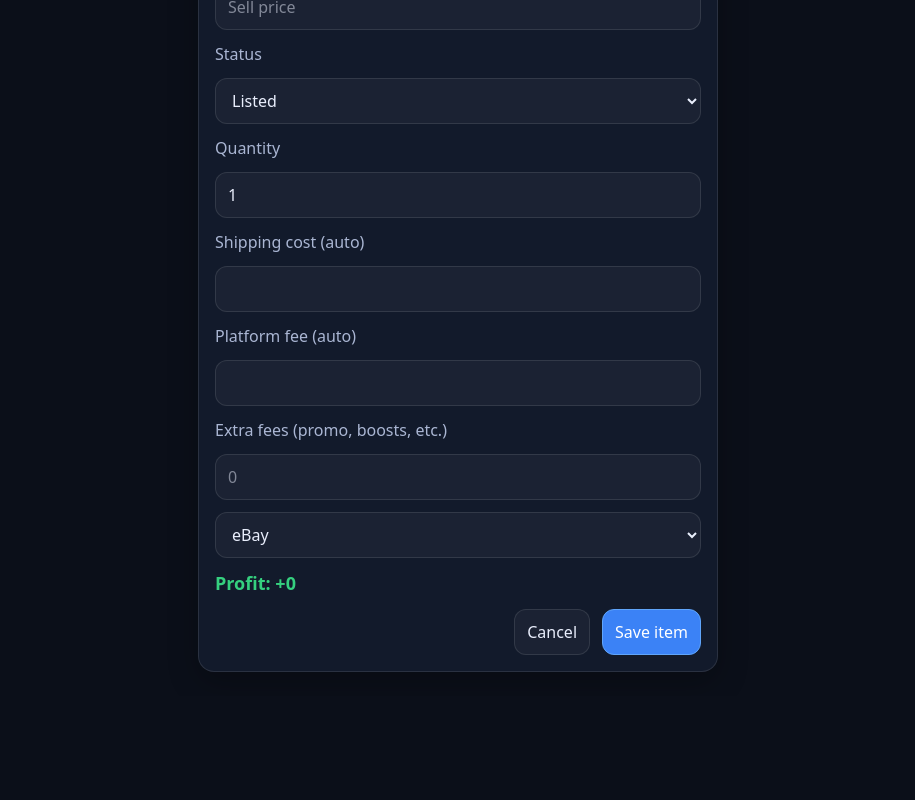
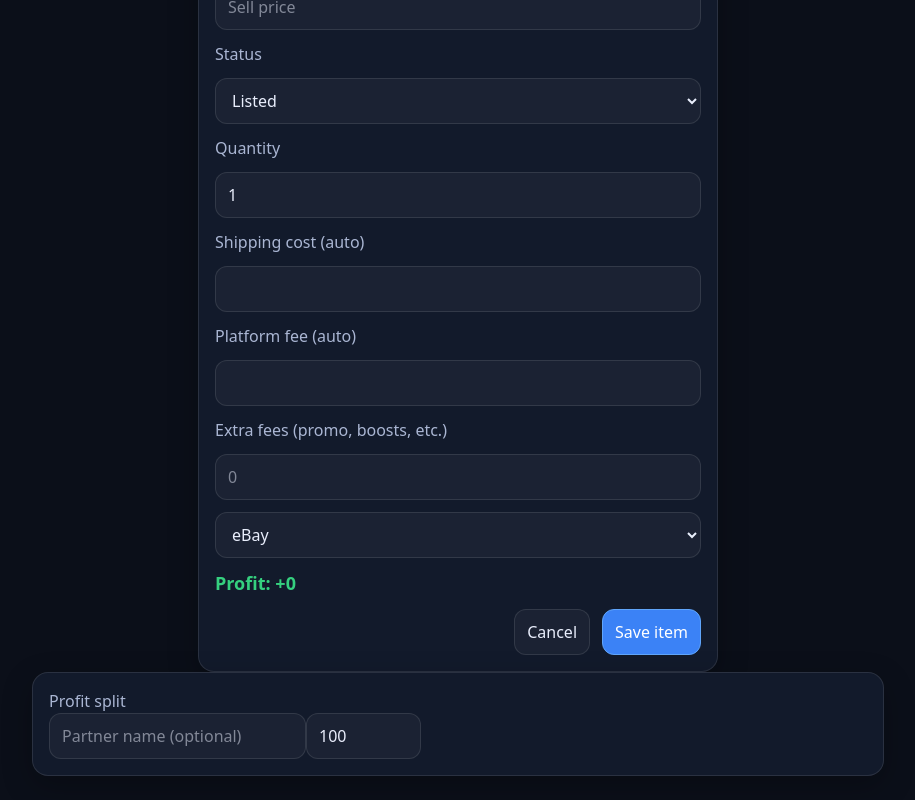
Before and after one commit to Theantplayss/Prft, a Next.js app: page /items/new in a window 1280 px wide. Shown: the part 231-1031 px from the top of the page, without its empty margins (182-1097 px from the left). Before the commit the page ends 927 px from the top, so only its background shows below. Built offline with nearby package versions, Linux system fonts and the light colour scheme; no server answers; sample sign-in values are in the browser's storage.

Commit message:
Add per-item profit split and your cut

```diff
--- a/app/items/[id]/edit/page.tsx
+++ b/app/items/[id]/edit/page.tsx
@@ -20,6 +20,8 @@ export default function EditItemPage() {
   const [shippingCost, setShippingCost] = useState("");
   const [platformFee, setPlatformFee] = useState("");
   const [extraFees, setExtraFees] = useState("");
+  const [partnerName, setPartnerName] = useState("");
+  const [yourSplitPct, setYourSplitPct] = useState(100);
   const [platform, setPlatform] = useState("ebay");
   const [status, setStatus] = useState<"listed" | "sold">("listed");
 
@@ -63,6 +65,9 @@ export default function EditItemPage() {
         setExtraFees(String(data.extraFees ?? 0));
         setPlatform(data.platform ?? "ebay");
         setStatus((data.status ?? "listed") as any); // ✅ NEW (default for old items)
+        setPartnerName(data.partnerName || "");
+        setYourSplitPct(data.yourSplitPct ?? 100);
+
 
         setLoaded(true);
       } catch (e: any) {
@@ -103,6 +108,8 @@ export default function EditItemPage() {
         platform,
         status, // ✅ NEW
         profit,
+        partnerName: partnerName || "",
+        yourSplitPct: yourSplitPct || 100,
         updatedAt: serverTimestamp(),
       });
 
@@ -163,6 +170,25 @@ export default function EditItemPage() {
             <label className="muted">Extra fees (promo, boosts, etc.)</label>
             <input inputMode="decimal" value={extraFees} onChange={(e) => setExtraFees(e.target.value)} />
           </div>
+          <div className="card">
+  <div className="muted">Profit split</div>
+
+  <input
+    placeholder="Partner name (optional)"
+    value={partnerName}
+    onChange={(e) => setPartnerName(e.target.value)}
+  />
+
+  <input
+    type="number"
+    min={0}
+    max={100}
+    placeholder="Your % (default 100)"
+    value={yourSplitPct}
+    onChange={(e) => setYourSplitPct(Number(e.target.value))}
+  />
+</div>
+
 
           <select value={platform} onChange={(e) => setPlatform(e.target.value)}>
             <option value="ebay">eBay</option>
@@ -189,6 +215,24 @@ export default function EditItemPage() {
           {err && <div className="muted">{err}</div>}
         </form>
       </div>
+      <div className="card">
+  <div className="muted">Profit split</div>
+
+  <input
+    placeholder="Partner name (optional)"
+    value={partnerName}
+    onChange={(e) => setPartnerName(e.target.value)}
+  />
+
+  <input
+    type="number"
+    min={0}
+    max={100}
+    placeholder="Your % (default 100)"
+    value={yourSplitPct}
+    onChange={(e) => setYourSplitPct(Number(e.target.value))}
+  />
+</div>
     </main>
   );
 }
--- a/app/items/new/page.tsx
+++ b/app/items/new/page.tsx
@@ -40,6 +40,8 @@ export default function NewItemPage() {
   const [shippingCost, setShippingCost] = useState("");
   const [platformFee, setPlatformFee] = useState("");
   const [extraFees, setExtraFees] = useState("");
+  const [partnerName, setPartnerName] = useState("");
+const [yourSplitPct, setYourSplitPct] = useState(100);
   const [platform, setPlatform] = useState("ebay");
 
   const [status, setStatus] = useState<"listed" | "sold">("listed");
@@ -93,6 +95,8 @@ export default function NewItemPage() {
         platform,
         status, // ✅ NEW
         profit,
+        partnerName:partnerName || "",
+        yourSplitPct: yourSplitPct || 100,
         createdAt: serverTimestamp(),
       });
 
@@ -191,6 +195,25 @@ export default function NewItemPage() {
           {err && <div className="muted">{err}</div>}
         </form>
       </div>
+      <div className="card">
+  <div className="muted">Profit split</div>
+
+  <input
+    placeholder="Partner name (optional)"
+    value={partnerName}
+    onChange={(e) => setPartnerName(e.target.value)}
+  />
+
+  <input
+    type="number"
+    min={0}
+    max={100}
+    placeholder="Your % (default 100)"
+    value={yourSplitPct}
+    onChange={(e) => setYourSplitPct(Number(e.target.value))}
+  />
+</div>
+
     </main>
   );
 }
--- a/app/items/page.tsx
+++ b/app/items/page.tsx
@@ -35,6 +35,7 @@ type Item = {
   profit?: number;
 
   status?: "listed" | "sold"; // missing on older items
+  yourSplitPct?: number;
   createdAt?: any;
 };
 
@@ -151,8 +152,13 @@ const filteredItems = useMemo(() => {
 
       <div className="stack">
         {filteredItems.map((it) => {
+  const net = Number(it.profit || 0);
+  const yourPct = it.yourSplitPct ?? 100;
+  const yourCut = net * (yourPct / 100);
+
           const status = (it.status ?? "listed") as "listed" | "sold";
           const profit = Number(it.profit || 0);
+
 
           return (
             <div key={it.id} className="card">
@@ -165,6 +171,21 @@ const filteredItems = useMemo(() => {
                     Status: <strong>{status}</strong>
                   </div>
                 </div>
+                <div style={{ textAlign: "right" }}>
+  <div style={{ fontWeight: 900 }}>
+    {net >= 0 ? "+" : ""}
+    {net}
+  </div>
+
+  {yourPct < 100 && (
+    <div className="muted">
+      Your cut ({yourPct}%): {yourCut >= 0 ? "+" : ""}
+      {yourCut.toFixed(2)}
+    </div>
+  )}
+</div>
+
+
 
             <div
   className="tooltip"
```
